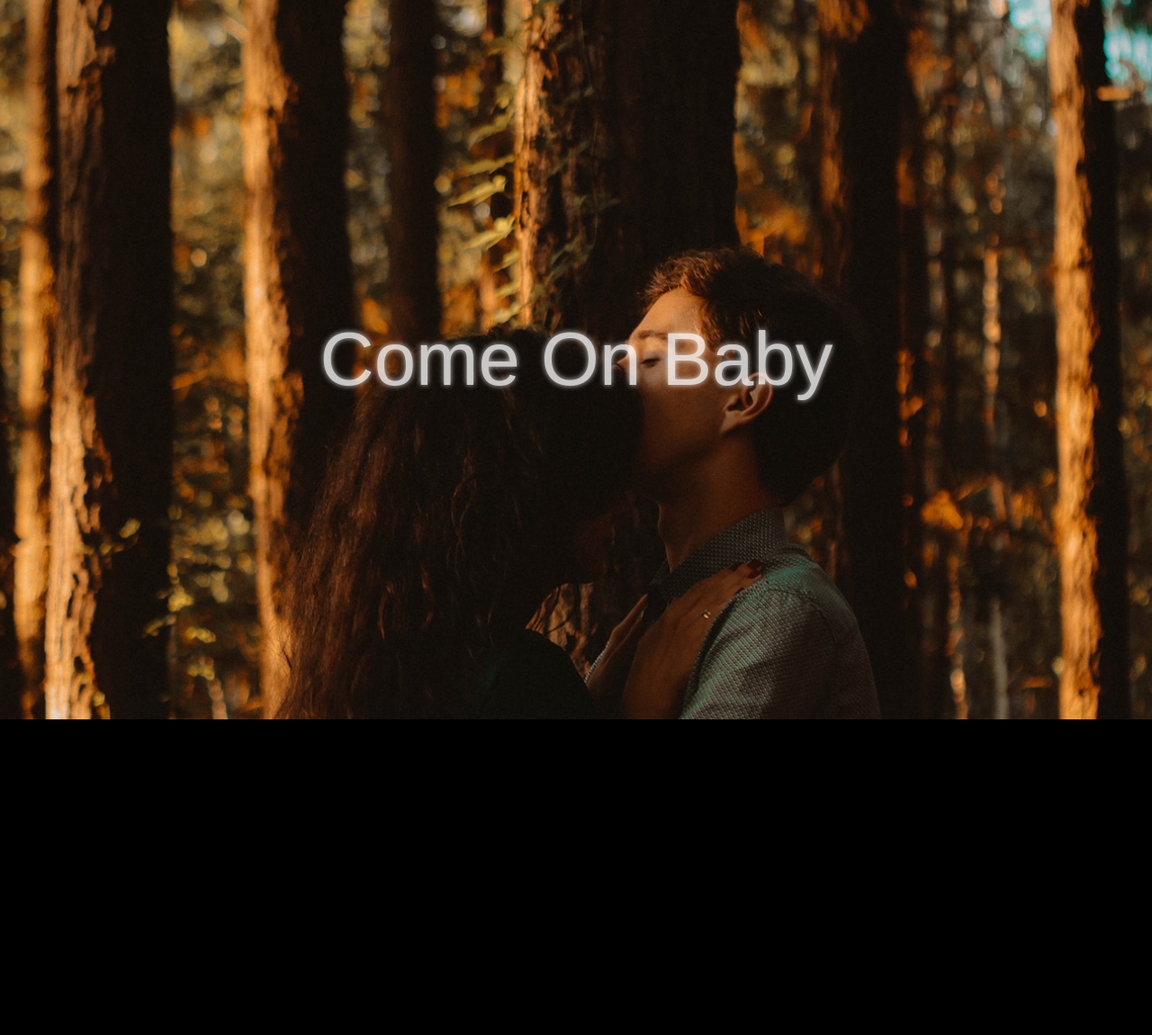
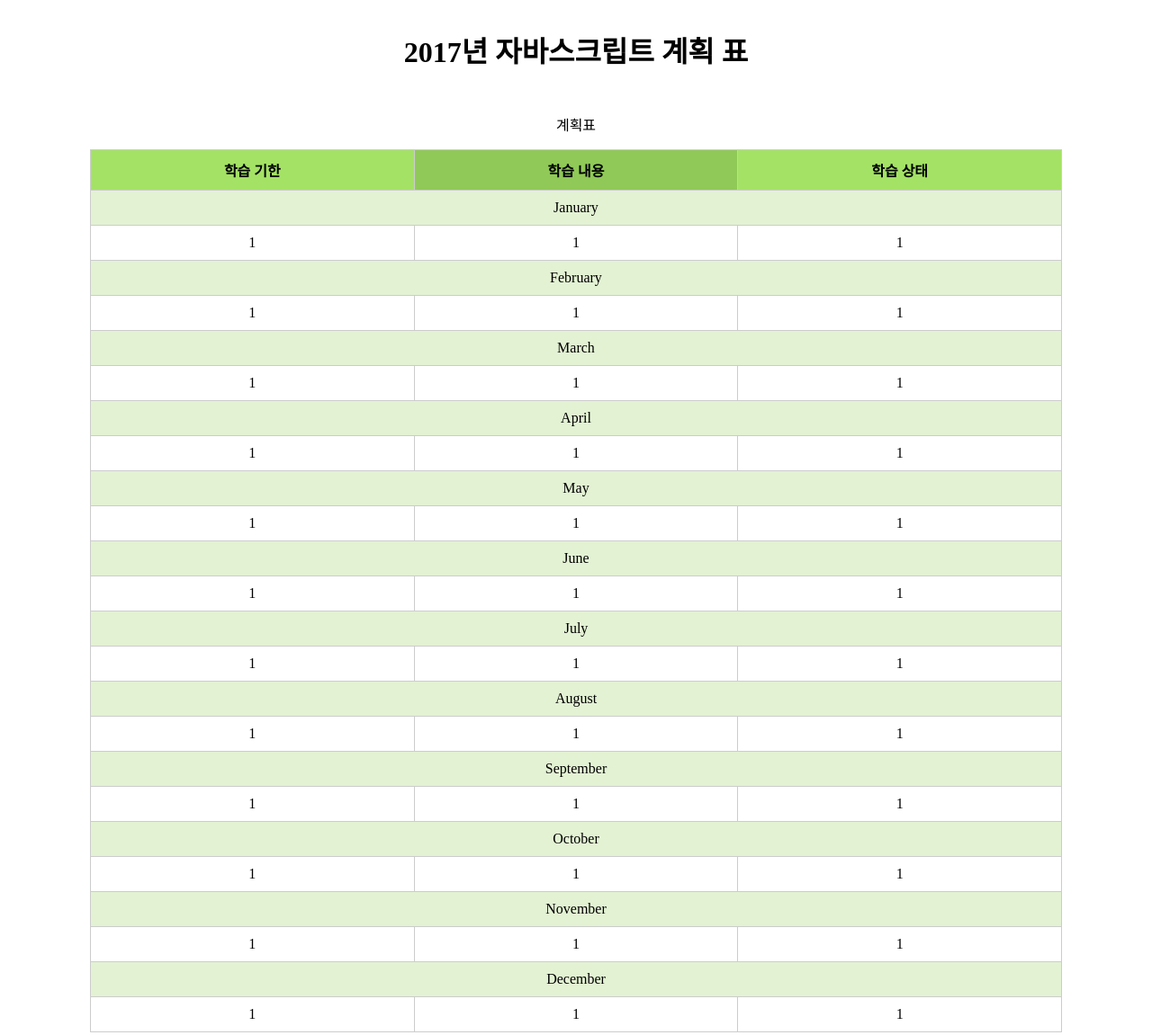
Before and after one commit to seunggonGwon/seunggonGwon, a plain HTML site: page index.html in a window 1280 px wide. Shown: the whole page at 90% size. Before the commit the page ends 800 px from the top, so only its background shows below. Drawn offline with Linux system fonts and the light colour scheme.

Commit message:
2017년 자바스크립트 계획표 추가

```diff
--- a/index.html
+++ b/index.html
@@ -2,13 +2,119 @@
 <html lang="en">
 <head>
 	<meta charset="UTF-8">
-	<title>seunggongwon.github.io</title>
+	<title>2017년 자바스크립트 계획</title>
 	<meta name="viewport" content="width=device-width, initial-scale=1">
 	<link rel="stylesheet" type="text/css" href="css/style.css">
 </head>
 <body>
-
-	<h1>Come On Baby</h1>
-
+	<h1 class="h1">2017년 자바스크립트 계획 표</h1>
+	<table class="plan" cellpadding="0" cellspacing="0">
+		<caption>계획표</caption>
+		<thead class="plan-thead">
+			<tr>
+				<th>학습 기한</th>
+				<th>학습 내용</th>
+				<th>학습 상태</th>
+			</tr>
+		</thead>
+		<tbody class="plan-tbody">
+			<tr>
+				<td colspan="3" class="plan-context">January</td>
+			</tr>
+			<tr>
+				<td>1</td>
+				<td>1</td>
+				<td>1</td>
+			</tr>
+			<tr>
+				<td colspan="3" class="plan-context">February</td>
+			</tr>
+			<tr>
+				<td>1</td>
+				<td>1</td>
+				<td>1</td>
+			</tr>
+			<tr>
+				<td colspan="3" class="plan-context">March</td>
+			</tr>
+			<tr>
+				<td>1</td>
+				<td>1</td>
+				<td>1</td>
+			</tr>
+			<tr>
+				<td colspan="3" class="plan-context">April</td>
+			</tr>
+			<tr>
+				<td>1</td>
+				<td>1</td>
+				<td>1</td>
+			</tr>
+			<tr>
+				<td colspan="3" class="plan-context">May</td>
+			</tr>
+			<tr>
+				<td>1</td>
+				<td>1</td>
+				<td>1</td>
+			</tr>
+			<tr>
+				<td colspan="3" class="plan-context">June</td>
+			</tr>
+			<tr>
+				<td>1</td>
+				<td>1</td>
+				<td>1</td>
+			</tr>
+			<tr>
+				<td colspan="3" class="plan-context">July</td>
+			</tr>
+			<tr>
+				<td>1</td>
+				<td>1</td>
+				<td>1</td>
+			</tr>
+			<tr>
+				<td colspan="3" class="plan-context">August</td>
+			</tr>
+			<tr>
+				<td>1</td>
+				<td>1</td>
+				<td>1</td>
+			</tr>
+			<tr>
+				<td colspan="3" class="plan-context">September</td>
+			</tr>
+			<tr>
+				<td>1</td>
+				<td>1</td>
+				<td>1</td>
+			</tr>
+			<tr>
+				<td colspan="3" class="plan-context">October</td>
+			</tr>
+			<tr>
+				<td>1</td>
+				<td>1</td>
+				<td>1</td>
+			</tr>
+			<tr>
+				<td colspan="3" class="plan-context">November</td>
+			</tr>
+			<tr>
+				<td>1</td>
+				<td>1</td>
+				<td>1</td>
+			</tr>
+			<tr>
+				<td colspan="3" class="plan-context">December</td>
+			</tr>
+			<tr>
+				<td>1</td>
+				<td>1</td>
+				<td>1</td>
+			</tr>
+		</tbody>
+	</table>
 </body>
 </html>
--- /dev/null
+++ b/scss/style.scss
@@ -0,0 +1,43 @@
+table {
+	border-collapse: collapse;
+}
+.h1 {
+	min-width: 1080px;
+	margin: 1em auto;
+	text-align: center;
+}
+.plan {
+	width: 1080px;
+	margin: 0 auto;
+	text-align: center;
+	border: 1px solid #ccc;
+
+	caption {
+		padding: 1em 0;
+	}
+	&-thead th,
+	&-tbody td {
+		width: 33.3%;
+		padding: 10px 0;
+		border: 1px solid #ccc;
+	}
+	&-thead {
+		th:nth-child(odd) {
+			background: #a4e265;
+		}
+		th:nth-child(even) {
+			background: #90c957;
+		}
+	}
+	&-tbody {
+		tr:nth-child(odd) td {
+			background: #e3f2d3;
+		}
+		tr:nth-child(even) td {
+			// background: #e3f2d3;
+		}
+	}
+	&-context {
+		padding: 2em 0;
+	}
+}
```
Also changed, not shown: css/style.css.
